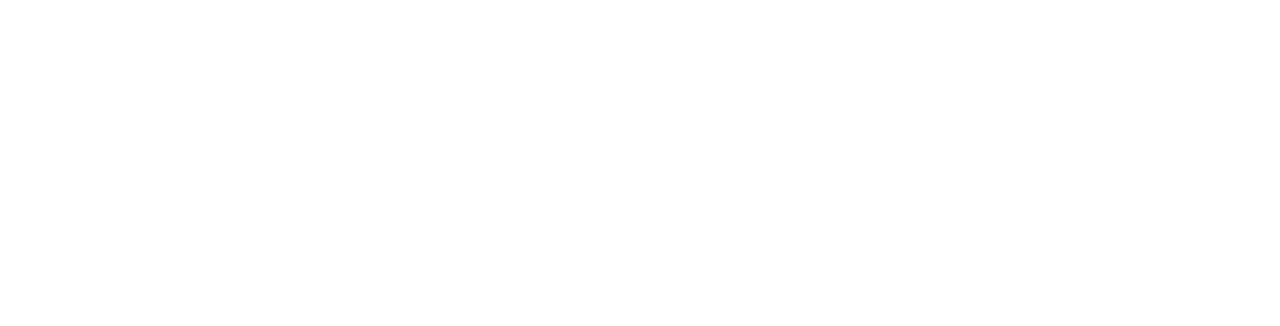
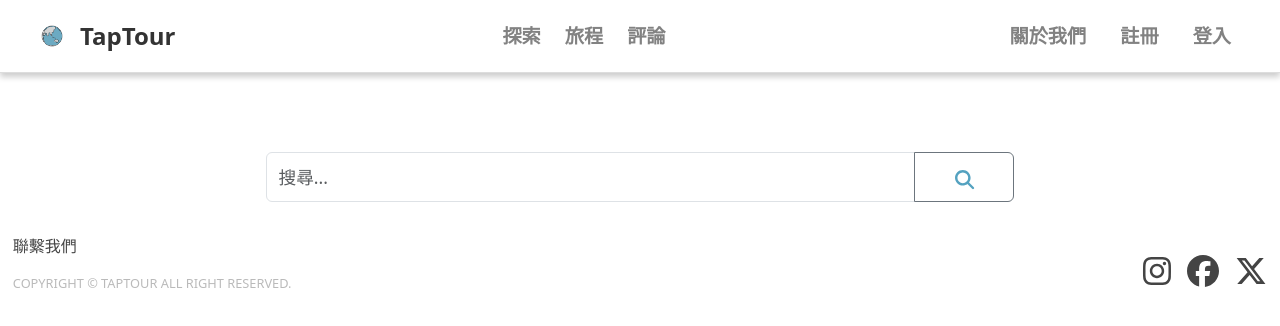
Before and after one commit to brownishgreen/TapTour, a React (Vite) app in the folder frontend/: page /activities in a window 1280 px wide. Before the commit this address had no page. Shown: the top 326 px of the page. Built offline with nearby package versions, Linux system fonts and the light colour scheme.

Commit message:
feat: Search bar component

```diff
--- a/frontend/src/App.jsx
+++ b/frontend/src/App.jsx
@@ -5,6 +5,7 @@
 import RegisterPage from './pages/RegisterPage'
 import LoginPage from './pages/LoginPage'
 import Homepage from './pages/Homepage'
+import ActivitiesPage from './pages/ActivitiesPage'
 
 function App() {
   return (
@@ -13,6 +14,7 @@
         <Route path="/" element={<Homepage />} />
         <Route path="/register" element={<RegisterPage />} />
         <Route path="/login" element={<LoginPage />} />
+        <Route path="/activities" element={<ActivitiesPage />} />
       </Routes>
     </Router>
   )
--- /dev/null
+++ b/frontend/src/components/SearchBar.jsx
@@ -0,0 +1,28 @@
+import React from 'react'
+import { Form, InputGroup, Button } from 'react-bootstrap'
+import { FontAwesomeIcon } from '@fortawesome/react-fontawesome'
+import { faMagnifyingGlass } from '@fortawesome/free-solid-svg-icons'
+import '../scss/components/_search-bar.scss'
+
+const SearchBar = () => {
+  return (
+    <div className="search-bar-wrapper">
+      <Form className="search-bar-container">
+        <InputGroup>
+          <Form.Control
+            type="text"
+            placeholder="搜尋..."
+            className="search-input"
+          />
+          <Button
+            variant="outline-secondary"
+            className="search-button"
+          ><FontAwesomeIcon icon={faMagnifyingGlass} size="2xl" />
+          </Button>
+        </InputGroup>
+      </Form>
+    </div>
+  )
+}
+
+export default SearchBar
--- /dev/null
+++ b/frontend/src/pages/ActivitiesPage.jsx
@@ -0,0 +1,17 @@
+import Header from '../components/Header'
+import Footer from '../components/Footer'
+import SearchBar from '../components/SearchBar'
+import '../scss/pages/_activities.scss'
+const ActivitiesPage = () => {
+  return (
+    <div>
+      <Header />
+      <main className="activities-page__main">
+        <SearchBar />
+      </main>
+      <Footer />
+    </div>
+  )
+}
+
+export default ActivitiesPage
--- /dev/null
+++ b/frontend/src/scss/components/_search-bar.scss
@@ -0,0 +1,46 @@
+@import '../abstracts/_variables.scss';
+
+.search-bar-wrapper {
+  width: 100%;
+  display: flex;
+  justify-content: center;
+  padding: 2rem 1rem;
+  background-color: $background-color;
+  margin-top: 120px;
+}
+
+.search-bar-container {
+  width: 60%;
+  max-width: 800px;
+
+  .search-input {
+    height: 50px;
+    font-size: 1.1rem;
+
+
+    &:focus {
+      box-shadow: none;
+      border-color: $primary-color;
+    }
+  }
+
+  .search-button {
+    min-width: 100px;
+    svg {
+        font-size: 1.2rem;
+        color: $primary-color;
+      }
+
+    &:hover {
+      background-color: $gray-light;
+      color: $background-color;
+    }
+  }
+}
+
+// 響應式設計
+@media (max-width: 768px) {
+  .search-bar-container {
+    width: 90%;
+  }
+}
--- a/package.json
+++ b/package.json
@@ -14,9 +14,13 @@
   "license": "ISC",
   "description": "",
   "dependencies": {
+    "@fortawesome/fontawesome-svg-core": "^6.7.2",
+    "@fortawesome/free-solid-svg-icons": "^6.7.2",
+    "@fortawesome/react-fontawesome": "^0.2.2",
     "axios": "^1.7.9",
     "concurrently": "^9.1.2",
-    "express": "^4.21.2"
+    "express": "^4.21.2",
+    "react-bootstrap": "^2.10.7"
   },
   "devDependencies": {
     "@babel/core": "^7.26.0",
```
Also changed, not shown: frontend/src/scss/pages/_activities.scss (added), 2 other files (tests, documents, lock files or other folders).
